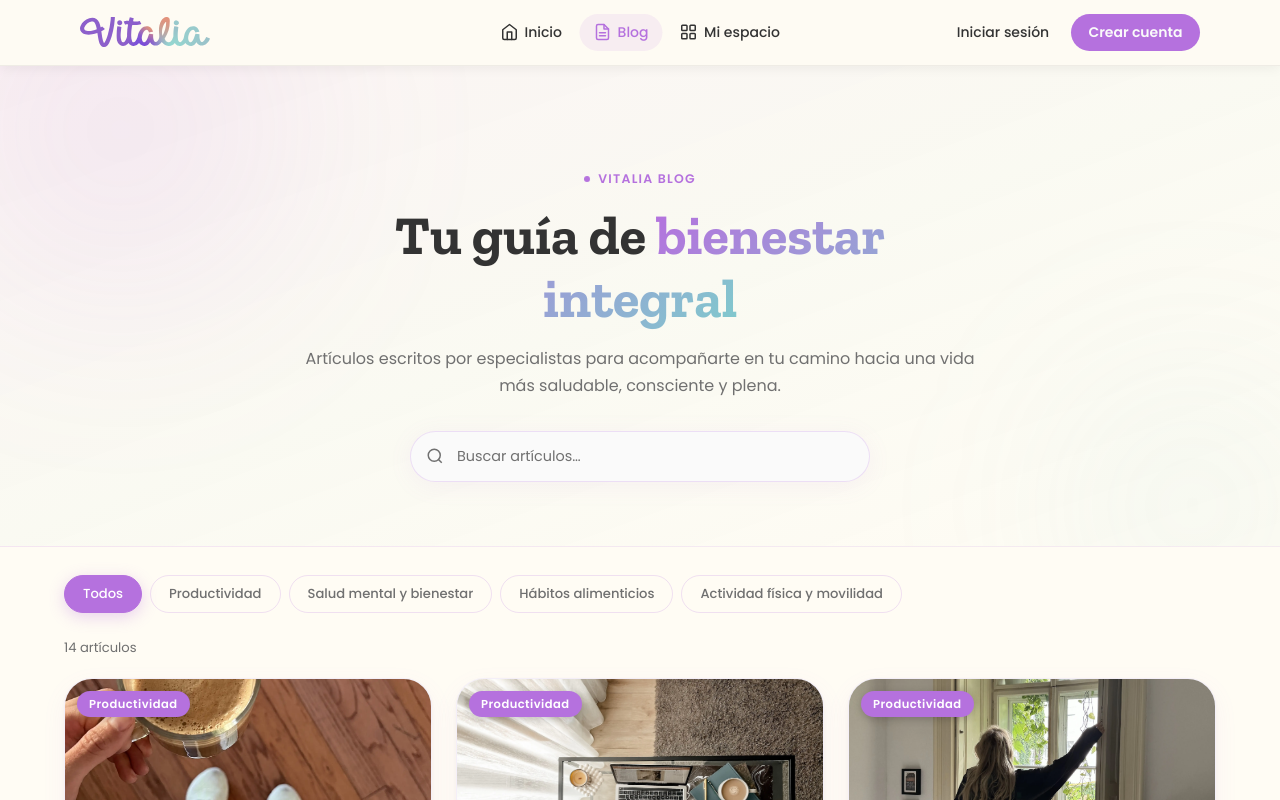
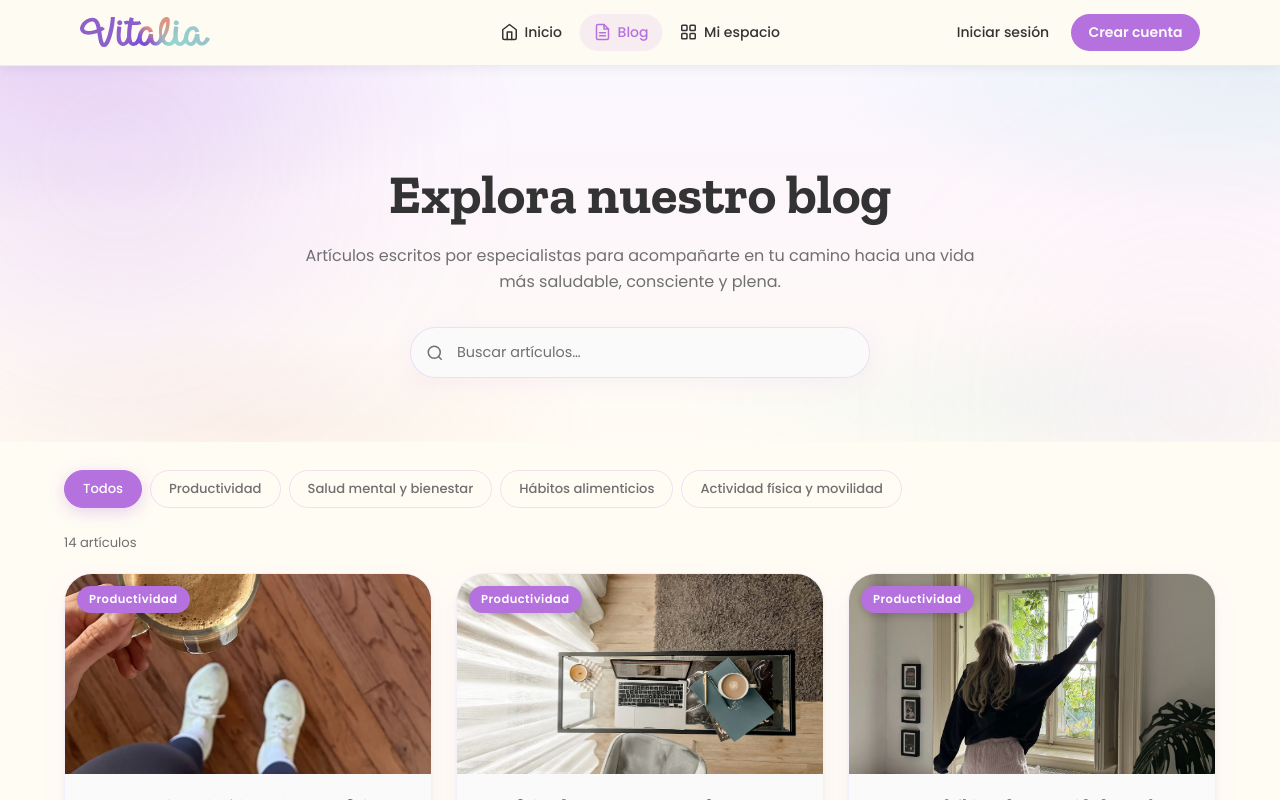
Before and after one commit to gracimarch/Vitalia, a Next.js app: page /blog in a window 1280 px wide. Shown: the top 800 px of the page. Built offline with nearby package versions, Linux system fonts and the light colour scheme; no server answers.

Commit message:
style: degradado en el fondo del hero en blog y modificación del título

```diff
--- a/app/blog/blog.css
+++ b/app/blog/blog.css
@@ -14,13 +14,13 @@
   overflow: hidden;
   padding: 100px 24px 64px;
   text-align: center;
-  background: linear-gradient(
-    160deg,
-    rgba(181, 113, 222, 0.06) 0%,
-    rgba(128, 202, 205, 0.04) 50%,
-    transparent 100%
-  );
-  border-bottom: 1px solid rgba(181, 113, 222, 0.1);
+  background:
+    radial-gradient(ellipse 65% 70% at 2%   0%,   rgba(181, 113, 222, 0.18) 0%, transparent 60%),
+    radial-gradient(ellipse 55% 60% at 98%  5%,   rgba(128, 202, 205, 0.15) 0%, transparent 60%),
+    radial-gradient(ellipse 50% 45% at 20%  95%,  rgba(225, 148, 127, 0.10) 0%, transparent 55%),
+    radial-gradient(ellipse 50% 45% at 80%  90%,  rgba(128, 202, 205, 0.08) 0%, transparent 55%),
+    linear-gradient(to bottom, #faf7ff 0%, #fdf6fb 35%, var(--bg-main, #faf8ff) 100%);
+  border-bottom: none;
 }
 
 .blog-hero-inner {
@@ -34,20 +34,20 @@
 .blog-hero-blob {
   position: absolute;
   border-radius: 50%;
-  filter: blur(80px);
+  filter: blur(90px);
   pointer-events: none;
   z-index: 1;
 }
 .blog-hero-blob--1 {
-  width: 500px; height: 500px;
-  top: -200px; left: -150px;
-  background: radial-gradient(circle, rgba(181, 113, 222, 0.12), transparent 70%);
+  width: 520px; height: 520px;
+  top: -180px; left: -160px;
+  background: radial-gradient(circle, rgba(181, 113, 222, 0.20), transparent 70%);
   animation: blogBlob 12s ease-in-out infinite alternate;
 }
 .blog-hero-blob--2 {
-  width: 400px; height: 400px;
-  bottom: -150px; right: -100px;
-  background: radial-gradient(circle, rgba(128, 202, 205, 0.1), transparent 70%);
+  width: 420px; height: 420px;
+  bottom: -160px; right: -110px;
+  background: radial-gradient(circle, rgba(230, 180, 255, 0.18), transparent 70%);
   animation: blogBlob 10s ease-in-out infinite alternate-reverse;
 }
 @keyframes blogBlob {
--- a/app/blog/client.tsx
+++ b/app/blog/client.tsx
@@ -27,9 +27,9 @@ function stripHtml(html: string) {
 
 /* ── Category badge color ───────────────────────────────────── */
 const CAT_COLORS: Record<string, string> = {
-  'Productividad':              '#B571DE',
-  'Salud mental y bienestar':  '#80CACD',
-  'Hábitos alimenticios':       '#E1947F',
+  'Productividad': '#B571DE',
+  'Salud mental y bienestar': '#80CACD',
+  'Hábitos alimenticios': '#E1947F',
   'Actividad física y movilidad': '#7c3aed',
 };
 function catColor(cat: string) { return CAT_COLORS[cat] ?? '#B571DE'; }
@@ -90,8 +90,8 @@ function ArticleCard({ article, index }: { article: Article; index: number }) {
         ) : (
           <div className="blog-card-thumb-fallback">
             <svg viewBox="0 0 24 24" fill="none" stroke="currentColor" strokeWidth={1.5} aria-hidden>
-              <path d="M14 2H6a2 2 0 0 0-2 2v16a2 2 0 0 0 2 2h12a2 2 0 0 0 2-2V8z"/>
-              <polyline points="14 2 14 8 20 8"/>
+              <path d="M14 2H6a2 2 0 0 0-2 2v16a2 2 0 0 0 2 2h12a2 2 0 0 0 2-2V8z" />
+              <polyline points="14 2 14 8 20 8" />
             </svg>
           </div>
         )}
@@ -104,12 +104,12 @@ function ArticleCard({ article, index }: { article: Article; index: number }) {
         <p className="blog-card-excerpt">{preview}…</p>
         <footer className="blog-card-footer">
           <span className="blog-card-time">
-            <svg viewBox="0 0 24 24" fill="none" stroke="currentColor" strokeWidth={2} width={14} height={14} aria-hidden><circle cx="12" cy="12" r="10"/><polyline points="12 6 12 12 16 14"/></svg>
+            <svg viewBox="0 0 24 24" fill="none" stroke="currentColor" strokeWidth={2} width={14} height={14} aria-hidden><circle cx="12" cy="12" r="10" /><polyline points="12 6 12 12 16 14" /></svg>
             {article.readingTime}
           </span>
           <Link href={`/blog/${article.slug}`} className="blog-card-link" aria-label={`Leer: ${article.title}`}>
             Leer artículo
-            <svg viewBox="0 0 24 24" fill="none" stroke="currentColor" strokeWidth={2} width={14} height={14} aria-hidden><line x1="5" y1="12" x2="19" y2="12"/><polyline points="12 5 19 12 12 19"/></svg>
+            <svg viewBox="0 0 24 24" fill="none" stroke="currentColor" strokeWidth={2} width={14} height={14} aria-hidden><line x1="5" y1="12" x2="19" y2="12" /><polyline points="12 5 19 12 12 19" /></svg>
           </Link>
         </footer>
       </div>
@@ -156,12 +156,9 @@ export default function BlogClient({ articles }: Props) {
       {/* ── Hero header ───────────────────────────────────── */}
       <header className="blog-hero">
         <div className="blog-hero-inner">
-          <div className="blog-hero-eyebrow">
-            <span className="blog-hero-dot" />
-            Vitalia Blog
-          </div>
+
           <h1 className="blog-hero-title">
-            Tu guía de <span className="blog-hero-gradient">bienestar integral</span>
+            Explora nuestro blog
           </h1>
           <p className="blog-hero-subtitle">
             Artículos escritos por especialistas para acompañarte en tu camino hacia
@@ -171,7 +168,7 @@ export default function BlogClient({ articles }: Props) {
           {/* Search */}
           <div className="blog-search-wrap">
             <svg className="blog-search-icon" viewBox="0 0 24 24" fill="none" stroke="currentColor" strokeWidth={2} width={18} height={18} aria-hidden>
-              <circle cx="11" cy="11" r="8"/><line x1="21" y1="21" x2="16.65" y2="16.65"/>
+              <circle cx="11" cy="11" r="8" /><line x1="21" y1="21" x2="16.65" y2="16.65" />
             </svg>
             <input
               id="blogSearch"
@@ -228,7 +225,7 @@ export default function BlogClient({ articles }: Props) {
         ) : (
           <div className="blog-empty">
             <svg viewBox="0 0 24 24" fill="none" stroke="currentColor" strokeWidth={1.5} width={48} height={48} aria-hidden>
-              <circle cx="11" cy="11" r="8"/><line x1="21" y1="21" x2="16.65" y2="16.65"/>
+              <circle cx="11" cy="11" r="8" /><line x1="21" y1="21" x2="16.65" y2="16.65" />
             </svg>
             <p>No se encontraron artículos para <strong>"{search}"</strong>.</p>
             <button className="blog-reset-btn" onClick={() => { setSearch(''); setActiveCategory('Todos'); }}>
--- a/package.json
+++ b/package.json
@@ -2,7 +2,7 @@
   "name": "vitalia-next",
   "version": "0.1.0",
   "private": true,
-  "packageManager": "pnpm@11.5.0",
+  "packageManager": "pnpm@11.14.0",
   "scripts": {
     "dev": "next dev",
     "build": "next build",
```
